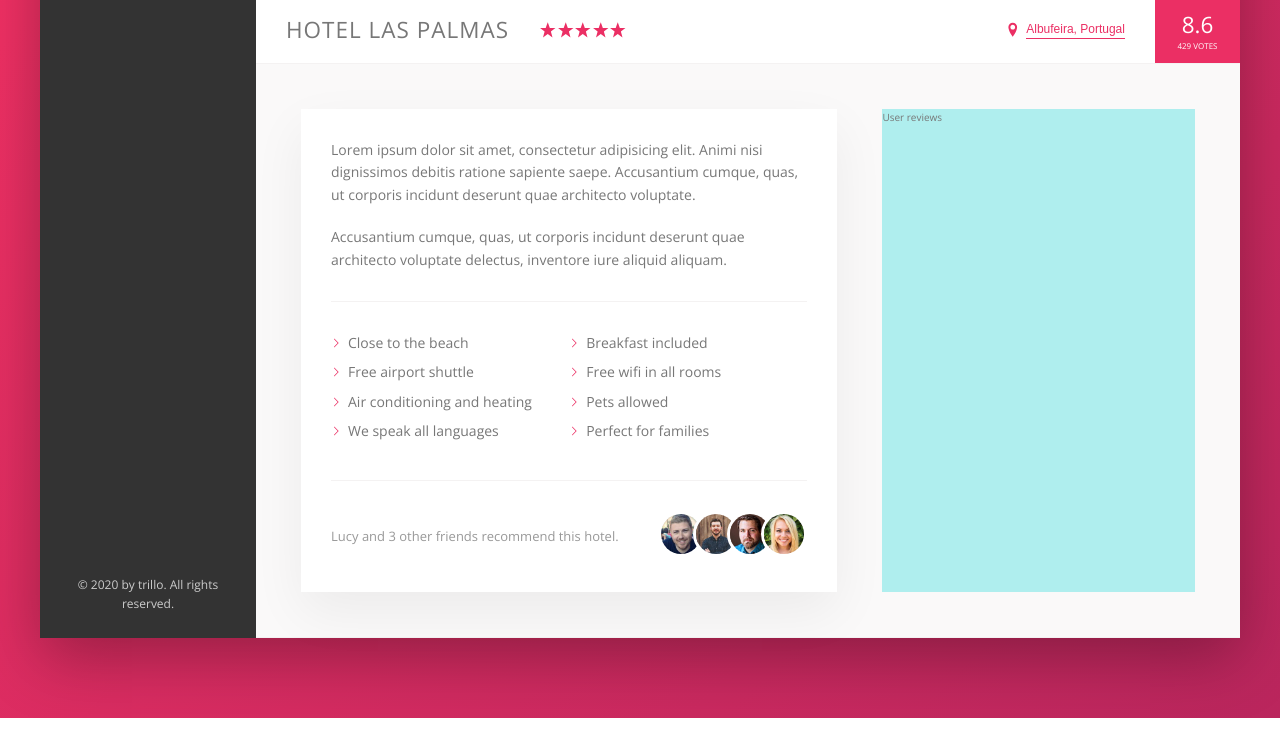
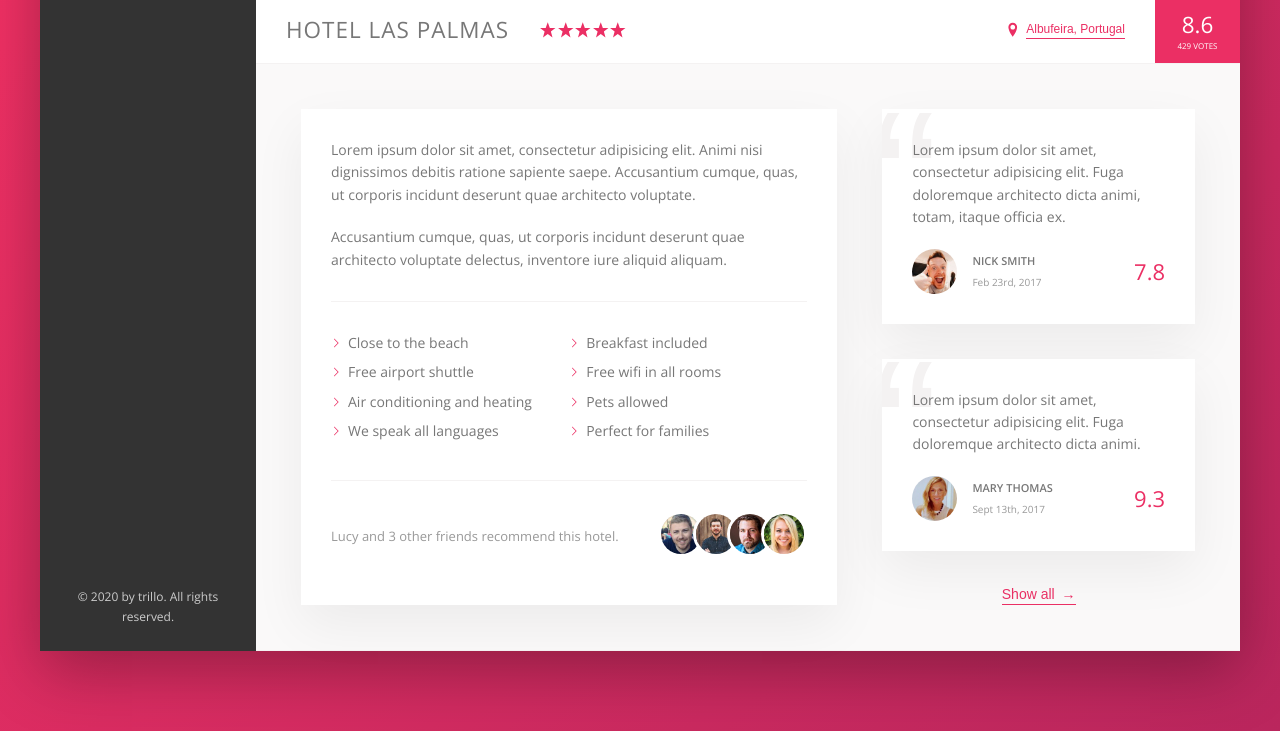
Before and after one commit to ngantxnguyen/trillo, a website: page index.html in a window 1280 px wide. Shown: the part 538-1269 px from the top of the page. Drawn offline with nearby package versions, Linux system fonts and the light colour scheme.

Commit message:
User Reivews Section

```diff
--- a/index.html
+++ b/index.html
@@ -140,7 +140,34 @@
             </div>
 
             <div class="user-reviews">
-              User reviews
+              <figure class="review">
+                <blockquote class="review__text">
+                  Lorem ipsum dolor sit amet, consectetur adipisicing elit. Fuga doloremque architecto dicta animi, totam, itaque officia ex.
+                </blockquote>
+                <figcaption class="review__user">
+                  <img src="img/user-1.jpg" alt="User 1" class="review__photo">
+                  <div class="review__user-box">
+                    <p class="review__username">Nick Smith</p>
+                    <p class="review__date">Feb 23rd, 2017</p>
+                  </div>
+                  <div class="review__rating">7.8</div>
+                </figcaption>
+              </figure>
+              <figure class="review">
+                <blockquote class="review__text">
+                  Lorem ipsum dolor sit amet, consectetur adipisicing elit. Fuga doloremque architecto dicta animi.
+                </blockquote>
+                <figcaption class="review__user">
+                  <img src="img/user-2.jpg" alt="User 2" class="review__photo">
+                  <div class="review__user-box">
+                    <p class="review__username">Mary Thomas</p>
+                    <p class="review__date">Sept 13th, 2017</p>
+                  </div>
+                  <div class="review__rating">9.3</div>
+                </figcaption>
+              </figure>
+
+              <button class="btn-inline">Show all <span>&rarr;</span></button>
             </div>
           </div>
 
--- a/sass/_components.scss
+++ b/sass/_components.scss
@@ -279,9 +279,17 @@
   background-color: transparent;
   transition: all .2s;
 
+  & span {
+    margin-left: 3px;
+    transition: margin-left .2s;
+  }
 
   &:hover {
     color: var(--color-grey-dark-1);
+
+    span {
+      margin-left: 8px;
+    }
   }
 
   &:focus {
@@ -371,3 +379,67 @@
     }
   }
 }
+
+
+// REVIEWS
+.review {
+  background-color: #fff;
+  box-shadow: var(--shadow-extra-light);
+  padding: 3rem;
+  margin-bottom: 3.5rem;
+  align-items: center;
+  position: relative;
+  overflow: hidden;
+
+  &__text {
+    margin-bottom: 2rem;
+    z-index: 10;
+    position: relative;
+  }
+
+  &__user {
+    display: flex;
+    align-items: center;
+  }
+
+  &__photo {
+    height: 4.5rem;
+    width: 4.5rem;
+    border-radius: 50%;
+    margin-right: 1.5rem;
+  }
+
+  &__user-box {
+    margin-right: auto;
+  }
+
+  &__username {
+    text-transform: uppercase;
+    font-size: 1.1rem;
+    font-weight: 600;
+    margin-bottom: .4rem;
+  }
+
+  &__date {
+    color: var(--color-grey-dark-3);
+    font-size: 1rem;
+  }
+
+  &__rating {
+    font-size: 2.2rem;
+    color: var(--color-primary);
+    font-weight: 300;
+  }
+
+  &::before {
+    content: "\201C";
+    position: absolute;
+    top: -2.75rem;
+    left: -1rem;
+    line-height: 1;
+    font-size: 20rem;
+    color: var(--color-grey-light-2);
+    font-family: sans-serif;
+    z-index: 1;
+  }
+}
--- a/sass/_layout.scss
+++ b/sass/_layout.scss
@@ -38,6 +38,7 @@
 }
 
 .detail {
+  font-size: 1.4rem;
   display: flex;
   padding: 4.5rem;
   background-color: var(--color-grey-light-1);
@@ -45,7 +46,6 @@
 }
 
 .description {
-  font-size: 1.4rem;
   box-shadow: var(--shadow-extra-light);
   background-color: #fff;
   flex: 0 0 60%;
@@ -54,6 +54,9 @@
 }
 
 .user-reviews {
-  background-color: paleturquoise;
   flex: 1;
+
+  display: flex;
+  flex-direction: column;
+  align-items: center;
 }
```
Also changed, not shown: css/main.css.
